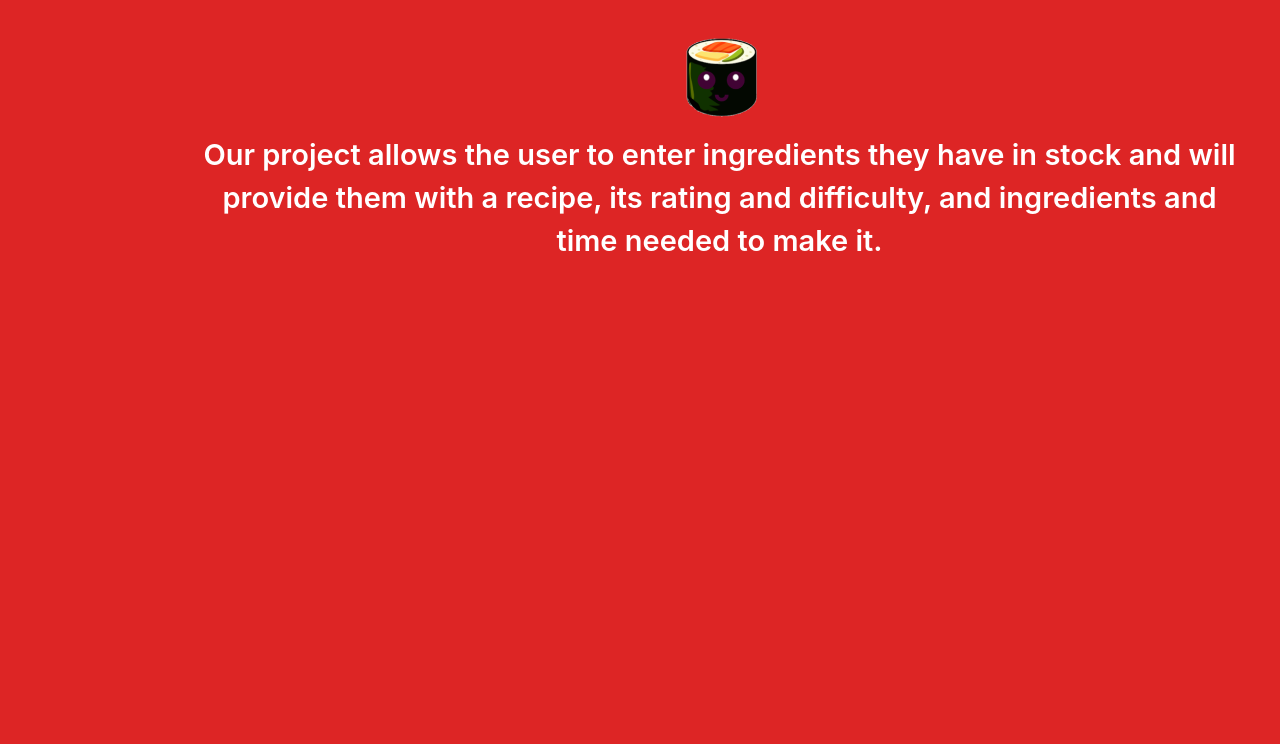
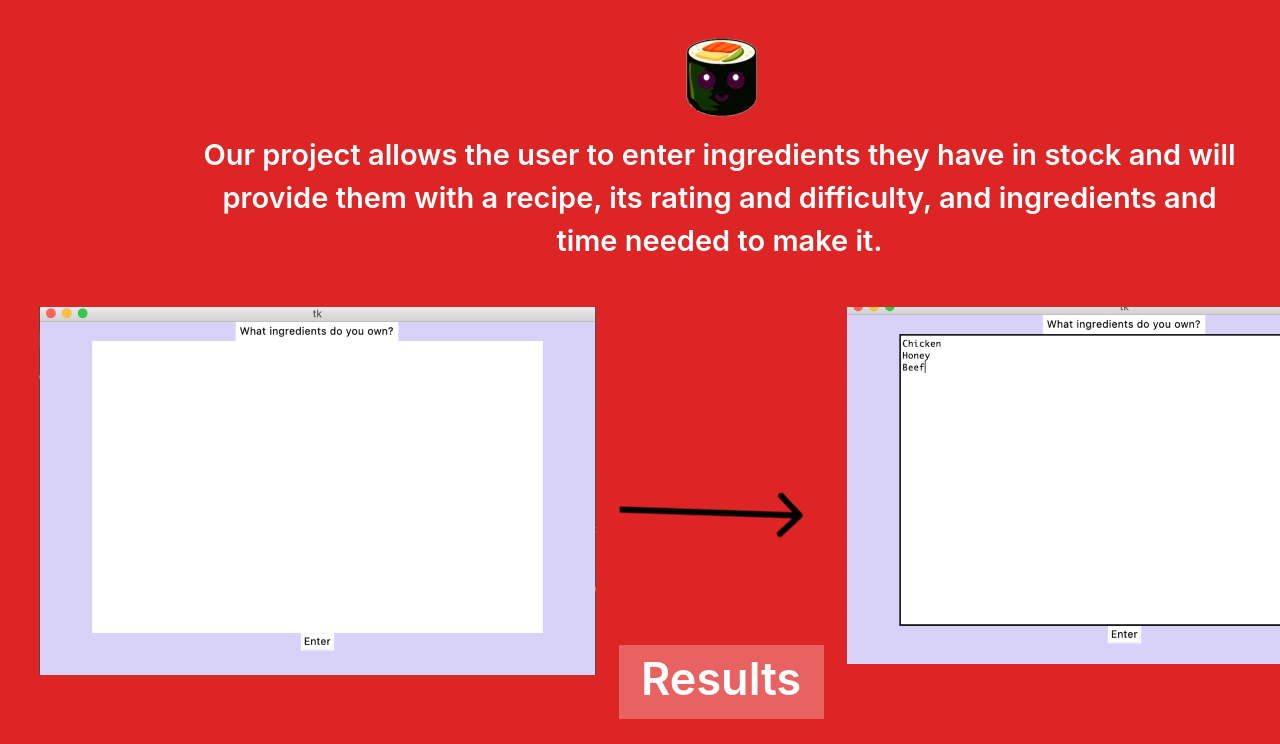
Before and after one commit to JonaThanosSnap/Cooking-Companion-Website, a plain HTML site: page about.html in a window 1280 px wide. Shown: the part 280-1024 px from the top of the page. Drawn offline with Linux system fonts and the light colour scheme.

Commit message:
add remaining elements

```diff
--- a/about.html
+++ b/about.html
@@ -40,7 +40,7 @@
     height: 129px;
     left: 651px;
     top: 287px;">
-        <img src="sushi 2.png">
+        <img src="sushi2.png">
     </div>
 
     <div
@@ -59,8 +59,59 @@
     Our project allows the user to enter ingredients they have in stock and will provide them with a recipe, its rating and difficulty, and ingredients and time needed to make it.
     </div>
 
-    <div>
-        <img scr="">
+    <div
+    style="position: absolute;
+    width: 557px;
+    height: 368px;
+    left: 39px;
+    top: 587px;
+    background: url(Screenshot1.png);">
     </div>
+
+    <div
+    style="position: absolute;
+    width: 555px;
+    height: 357px;
+    left: 847px;
+    top: 587px;
+    background: url(Screenshot2.png);">
+    </div>
+
+    <div
+    style="position: absolute;
+    width: 180.02px;
+    height: 0px;
+    left: 619px;
+    top: 771px;
+    box-sizing: border-box;
+    transform: rotate(0.95deg);">
+        <img src="Arrow1.png">
+    </div>
+
+    <div
+    style="position: absolute;
+    width: 205px;
+    height: 74px;
+    left: 619px;
+    top: 925px;
+    background: #E86262;"
+    >
+    </div>
+
+    <div
+    style="position: absolute;
+    width: 183px;
+    height: 85px;
+    left: 641px;
+    top: 925px;
+    font-style: normal;
+    font-weight: 600;
+    font-size: 45px;
+    line-height: 67px;
+    color: #FFFFFF;"
+    >
+        Results
+    </div>
+
 </body>
 </html>
```
Also changed, not shown: Arrow1.png (added), Screenshot1.png (added), Screenshot2.png (added), sushi2.png (renamed from sushi 2.png).
